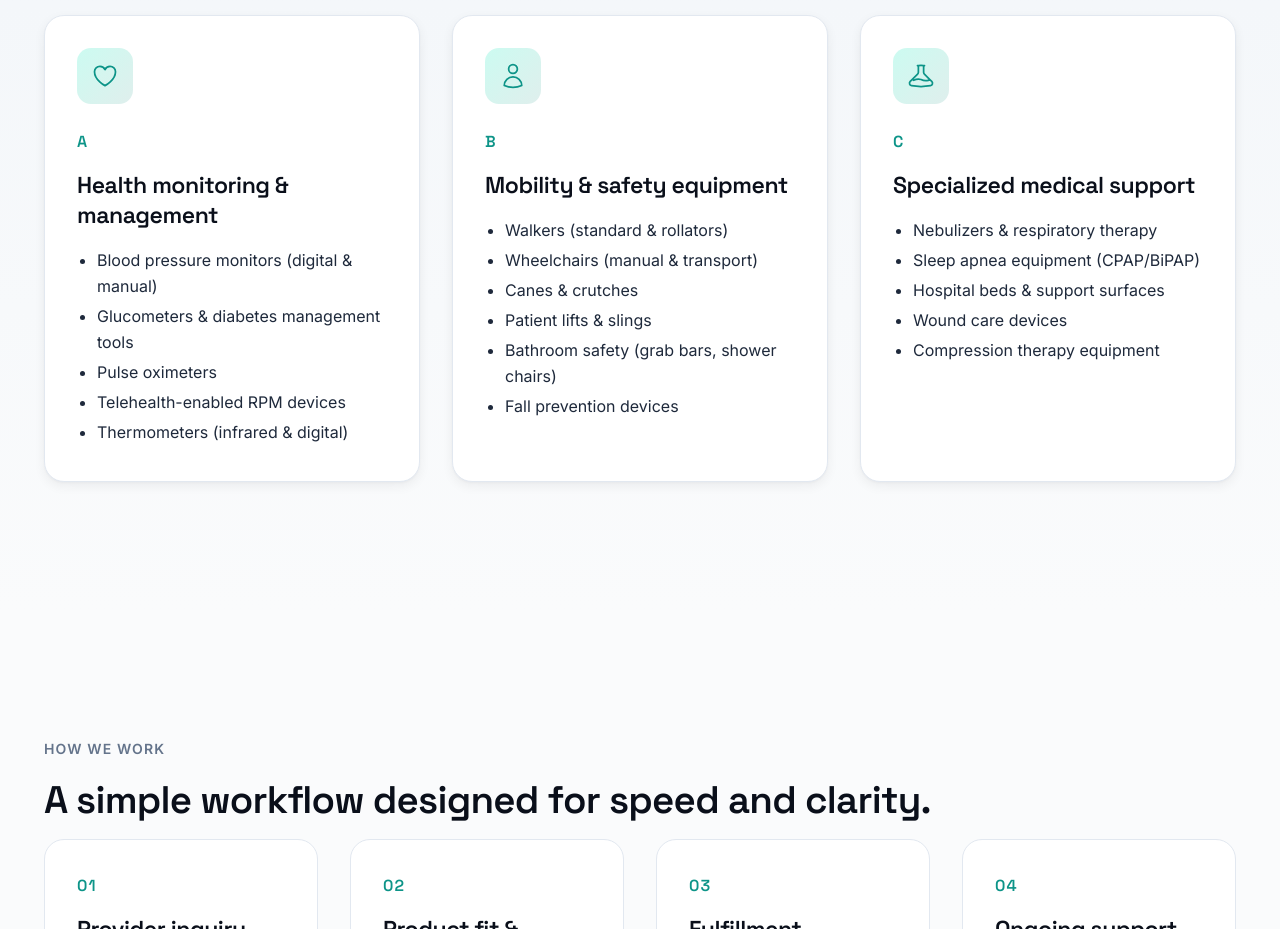
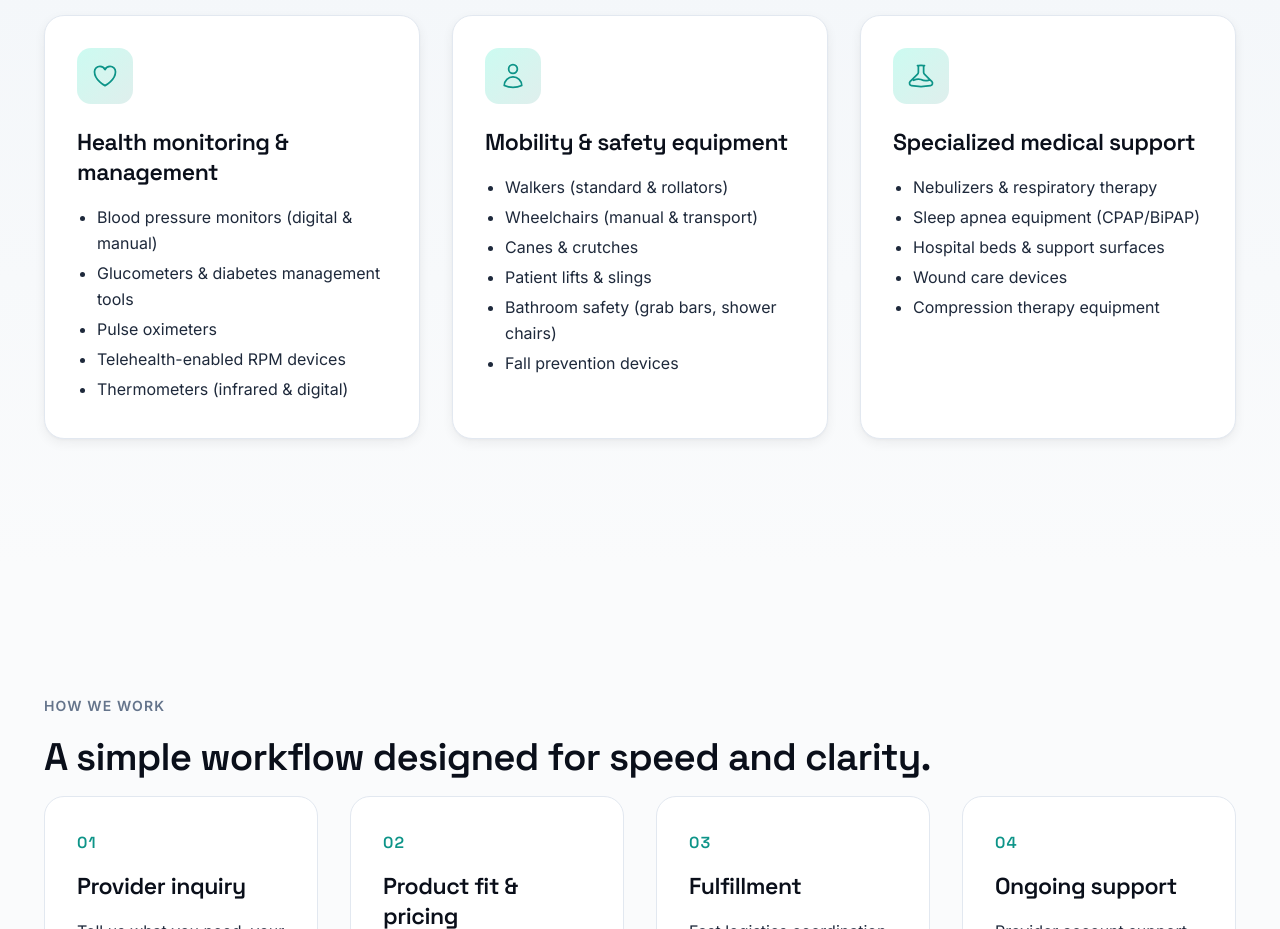
Before and after one commit to joemacstevens/bg-clear-website, a SvelteKit app: page / in a window 1280 px wide. Shown: the part 3060-3989 px from the top of the page. Built offline with nearby package versions, Linux system fonts and the light colour scheme; no server answers.

Commit message:
Remove A/B/C labels from product cards

```diff
--- a/src/routes/+page.svelte
+++ b/src/routes/+page.svelte
@@ -293,7 +293,6 @@
 							<path stroke-linecap="round" stroke-linejoin="round" d="M21 8.25c0-2.485-2.099-4.5-4.688-4.5-1.935 0-3.597 1.126-4.312 2.733-.715-1.607-2.377-2.733-4.313-2.733C5.1 3.75 3 5.765 3 8.25c0 7.22 9 12 9 12s9-4.78 9-12z" />
 						</svg>
 					</div>
-					<span class="capability-number">A</span>
 					<h3>Health monitoring &amp; management</h3>
 					<ul class="list">
 						<li>Blood pressure monitors (digital &amp; manual)</li>
@@ -309,7 +308,6 @@
 							<path stroke-linecap="round" stroke-linejoin="round" d="M15.75 6a3.75 3.75 0 11-7.5 0 3.75 3.75 0 017.5 0zM4.501 20.118a7.5 7.5 0 0114.998 0A17.933 17.933 0 0112 21.75c-2.676 0-5.216-.584-7.499-1.632z" />
 						</svg>
 					</div>
-					<span class="capability-number">B</span>
 					<h3>Mobility &amp; safety equipment</h3>
 					<ul class="list">
 						<li>Walkers (standard &amp; rollators)</li>
@@ -326,7 +324,6 @@
 							<path stroke-linecap="round" stroke-linejoin="round" d="M9.75 3.104v5.714a2.25 2.25 0 01-.659 1.591L5 14.5M9.75 3.104c-.251.023-.501.05-.75.082m.75-.082a24.301 24.301 0 014.5 0m0 0v5.714c0 .597.237 1.17.659 1.591L19.8 15.3M14.25 3.104c.251.023.501.05.75.082M19.8 15.3l-1.57.393A9.065 9.065 0 0112 15a9.065 9.065 0 00-6.23.693L5 14.5m14.8.8l1.402 1.402c1.232 1.232.65 3.318-1.067 3.611A48.309 48.309 0 0112 21c-2.773 0-5.491-.235-8.135-.687-1.718-.293-2.3-2.379-1.067-3.61L5 14.5" />
 						</svg>
 					</div>
-					<span class="capability-number">C</span>
 					<h3>Specialized medical support</h3>
 					<ul class="list">
 						<li>Nebulizers &amp; respiratory therapy</li>
```
